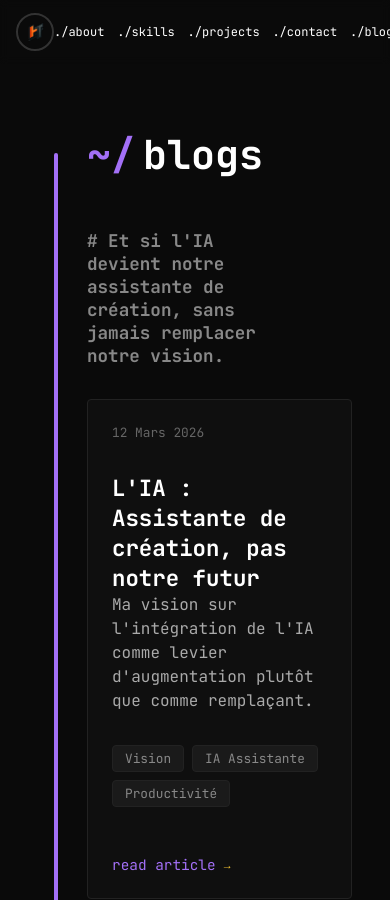
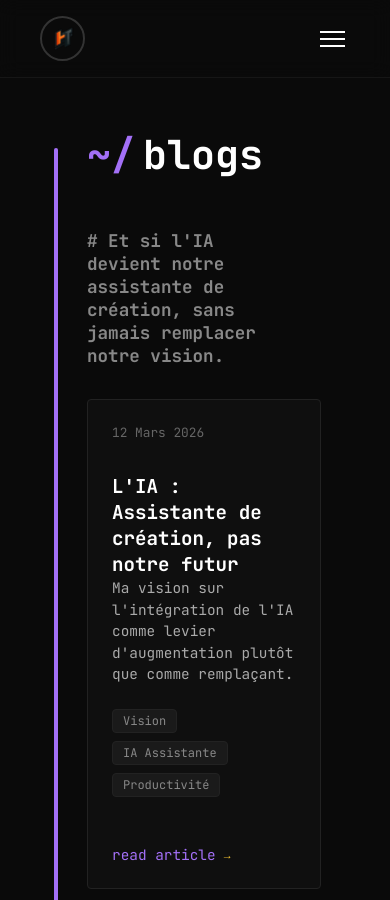
Before and after one commit to Hassyunity/porttfolio-2026, a React (Vite) app: page /blogs in a window 390 px wide. Shown: the top 900 px of the page. Built offline with nearby package versions, Linux system fonts and the light colour scheme.

Commit message:
fix responsive design

```diff
--- a/src/assets/styles/Navbar.css
+++ b/src/assets/styles/Navbar.css
@@ -3,17 +3,18 @@
   top: 0;
   left: 0;
   right: 0;
-  padding: 2rem 4rem;
+  padding: 1.5rem 4rem;
   display: flex;
   justify-content: space-between;
   align-items: center;
   z-index: 1000;
-  background: rgba(10, 10, 10, 0.5);
-  backdrop-filter: blur(5px);
-  transition: padding 0.3s ease;
-  padding-bottom: 10px;
+  background: rgba(10, 10, 10, 0.7);
+  backdrop-filter: blur(10px);
+  border-bottom: 1px solid rgba(255, 255, 255, 0.05);
+  transition: all 0.3s ease;
 }
 
+/* LOGO */
 .nav-logo {
   display: flex;
   align-items: center;
@@ -23,7 +24,6 @@
 .logo-wrapper {
   width: 45px;
   height: 45px;
-  background-color: transparent;
   border-radius: 50%;
   display: flex;
   justify-content: center;
@@ -51,12 +51,14 @@
 
 .nav-link {
   text-decoration: none;
-  color: var(--text-white);
+  color: #fff;
   font-size: 0.9rem;
   position: relative;
   font-family: var(--font-mono);
+  transition: color 0.3s ease;
 }
 
+/* LES PETITS TRAITS (::after) */
 .nav-link::after {
   content: '';
   position: absolute;
@@ -71,7 +73,6 @@
   width: 100%;
 }
 
-/* Couleurs au survol */
 .link-about:hover { color: #ff7b54; }
 .link-skills:hover { color: #ffcc33; }
 .link-projects:hover { color: #44cc44; }
@@ -84,27 +85,67 @@
 .link-contact::after { background-color: #4488ff; }
 .link-blog::after { background-color: #a370f7; }
 
+.burger {
+  display: none;
+  cursor: pointer;
+  z-index: 1002;
+}
+
+.burger div {
+  width: 25px;
+  height: 2px;
+  background-color: #fff;
+  margin: 5px;
+  transition: all 0.3s ease;
+}
+
 /* --- MEDIA QUERIES --- */
 
 @media (max-width: 1024px) {
-  .navbar { padding: 1.5rem 2.5rem; }
+  .navbar { padding: 1rem 2.5rem; }
   .nav-links { gap: 1.5rem; }
 }
 
 @media (max-width: 768px) {
-  .navbar { padding: 1rem 1.5rem; }
-  .nav-links { gap: 1rem; }
-  .nav-link { font-size: 0.8rem; }
+  .burger { display: block; }
 
-  .logo-wrapper {
-    width: 38px;
-    height: 38px;
+  .nav-links {
+    position: fixed;
+    right: 0;
+    top: 0;
+    height: 100vh;
+    width: 75%;
+    background: rgba(10, 10, 10, 0.98);
+    display: flex;
+    flex-direction: column;
+    justify-content: center;
+    align-items: center;
+    gap: 3.5rem; /* Espace pour bien voir les traits */
+    transform: translateX(100%);
+    transition: transform 0.4s ease-in-out;
   }
+
+  .nav-active { transform: translateX(0%); }
+
+  .nav-link { font-size: 1.2rem; }
+
+  .nav-link::after {
+    width: 20px;
+    bottom: -10px;
+    height: 4px;
+    display: block !important;
+  }
+
+  .nav-link:hover::after {
+    width: 100%;
+  }
+
+  /* Animation Burger */
+  .burger.active .line1 { transform: rotate(-45deg) translate(-5px, 5px); }
+  .burger.active .line2 { opacity: 0; }
+  .burger.active .line3 { transform: rotate(45deg) translate(-5px, -5px); }
 }
 
 @media (max-width: 480px) {
-  .navbar { padding: 0.8rem 1rem; }
-  .nav-link { font-size: 0.75rem; }
-  .nav-links { gap: 0.8rem; }
-  .nav-link::after { width: 0; }
+  .nav-links { width: 100%; }
 }
--- a/src/assets/styles/Projects.css
+++ b/src/assets/styles/Projects.css
@@ -98,8 +98,74 @@
 }
 
 /* Responsive mobile */
-@media (max-width: 900px) {
-  .projects-grid {
-    grid-template-columns: 1fr;
+/* Grille de projets (2 colonnes par défaut sur desktop) */
+.projects-grid {
+  display: grid;
+  grid-template-columns: repeat(auto-fit, minmax(320px, 1fr));
+  gap: 20px;
+  margin-top: 2rem;
+}
+
+/* Style de la carte */
+.project-card {
+  background: #111;
+  border: 1px solid #222;
+  border-radius: 8px;
+  padding: 2rem;
+  display: flex;
+  flex-direction: column;
+  transition: border-color 0.3s ease, transform 0.2s ease;
+}
+
+/* Effet au survol (désactivé sur mobile pour éviter les bugs de clic) */
+@media ( some-pointer: fine ) {
+  .project-card:hover {
+    border-color: #333;
+    transform: translateY(-2px);
   }
 }
+
+/* --- RESPONSIVE MOBILE --- */
+@media (max-width: 768px) {
+  .projects-grid {
+    grid-template-columns: 1fr; /* Force une seule colonne */
+    gap: 15px;
+  }
+
+  .project-card {
+    padding: 1.5rem; /* Réduit l'espace interne sur mobile */
+  }
+
+  .project-title {
+    font-size: 1.2rem; /* Texte un peu plus petit */
+  }
+
+  .project-desc {
+    font-size: 0.9rem;
+    margin-bottom: 1.5rem;
+  }
+
+  .tag {
+    font-size: 0.75rem;
+    padding: 3px 10px;
+  }
+
+  /* On s'assure que le lien est facile à cliquer avec le pouce */
+  .view-link {
+    padding: 10px 0;
+    width: 100%;
+    justify-content: flex-start;
+  }
+}
+
+/* Pour les très petits écrans (iPhone SE, etc.) */
+@media (max-width: 380px) {
+  .projects-grid {
+    min-width: 100%;
+  }
+
+  .card-header {
+    flex-direction: column; /* Titre au dessus du badge si pas assez de place */
+    gap: 10px;
+  }
+}
--- a/src/assets/styles/Skills.css
+++ b/src/assets/styles/Skills.css
@@ -103,53 +103,51 @@
 /* --- MEDIA QUERIES --- */
 
 /* Tablettes et Laptops moyens */
-@media (max-width: 1024px) {
+@media (max-width: 768px) {
   .section-container {
-    padding: 6rem 3rem;
+    padding: 5rem 1.5rem 5rem 3.5rem; /* Augmente le padding gauche pour la ligne */
   }
 
   .skills-grid {
-    column-gap: 3rem;
+    grid-template-columns: 1fr;
+    row-gap: 2.5rem;
+  }
+
+  /* Ajustement de la ligne jaune pour mobile */
+  .section-container::before {
+    left: 20px;
+    height: 90%;
+    top: 5%;
   }
 }
 
-/* Mobiles larges (Tablettes portrait) */
-@media (max-width: 768px) {
-  .section-container {
-    padding: 5rem 2.5rem;
-  }
-
-  /* La grille passe sur une seule colonne */
-  .skills-grid {
-    grid-template-columns: 1fr;
-    row-gap: 3rem;
-  }
-
-  .cat-title {
-    font-size: 1.2rem;
-  }
-}
-
-/* Petits Mobiles */
 @media (max-width: 480px) {
   .section-container {
-    padding: 4rem 1.5rem;
-    padding-left: 3rem; /* Laisse de la place pour la ligne à gauche */
+    padding: 4rem 1rem 4rem 2.5rem; /* On réduit encore pour les petits écrans */
   }
 
   .section-container::before {
-    left: 15px; /* On rapproche la ligne du bord sur petit écran */
+    left: 12px; /* Rapproche la ligne du bord */
   }
 
   .focus-box {
-    padding: 1.5rem;
+    padding: 1.2rem;
+    width: calc(100% - 10px); /* S'assure que la box ne touche pas le bord droit */
   }
 
   .focus-text {
     font-size: 1rem;
+    line-height: 1.4;
+    word-wrap: break-word; /* Force les mots longs (fonctionnalités) à se couper */
+    overflow-wrap: break-word;
   }
 
-  .line {
-    display: none; /* On cache les lignes décoratives sur mobile pour épurer */
+  .focus-title {
+    font-size: 0.9rem;
+  }
+
+  .cat-title {
+    font-size: 1.1rem;
+    margin-bottom: 1rem;
   }
 }
--- a/src/components/Navbar.tsx
+++ b/src/components/Navbar.tsx
@@ -1,26 +1,37 @@
-import React from 'react';
+import React, { useState } from 'react';
 import { Link } from 'react-router-dom';
 import '../assets/styles/Navbar.css';
 
 const Navbar: React.FC = () => {
+  const [isOpen, setIsOpen] = useState(false);
+
+  const toggleMenu = () => setIsOpen(!isOpen);
+  const closeMenu = () => setIsOpen(false);
+
   return (
-    <nav className="navbar">
+    <nav className={`navbar ${isOpen ? 'menu-open' : ''}`}>
       <div className="nav-logo">
-        <Link to="/" onClick={() => window.scrollTo(0, 0)}>
+        <Link to="/" onClick={() => { window.scrollTo(0, 0); closeMenu(); }}>
           <div className="logo-wrapper">
             <img src="/lg.png" alt="Logo" className="logo-img" />
           </div>
         </Link>
       </div>
-      <div className="nav-links">
-        {/* Liens avec ancres pour la navigation sur la même page */}
-        <a href="/#about" className="nav-link link-about">./about</a>
-        <a href="/#skills" className="nav-link link-skills">./skills</a>
-        <a href="/#projects" className="nav-link link-projects">./projects</a>
-        <a href="/#contact" className="nav-link link-contact">./contact</a>
 
-        {/* Lien vers la page Blog */}
-        <Link to="/blogs" className="nav-link link-blog">./blogs</Link>
+      {/* Bouton Burger */}
+      <div className={`burger ${isOpen ? 'active' : ''}`} onClick={toggleMenu}>
+        <div className="line1"></div>
+        <div className="line2"></div>
+        <div className="line3"></div>
+      </div>
+
+      {/* Liens de navigation */}
+      <div className={`nav-links ${isOpen ? 'nav-active' : ''}`}>
+        <a href="/#about" className="nav-link link-about" onClick={closeMenu}>./about</a>
+        <a href="/#skills" className="nav-link link-skills" onClick={closeMenu}>./skills</a>
+        <a href="/#projects" className="nav-link link-projects" onClick={closeMenu}>./projects</a>
+        <a href="/#contact" className="nav-link link-contact" onClick={closeMenu}>./contact</a>
+        <Link to="/blogs" className="nav-link link-blog" onClick={closeMenu}>./blogs</Link>
       </div>
     </nav>
   );
```
